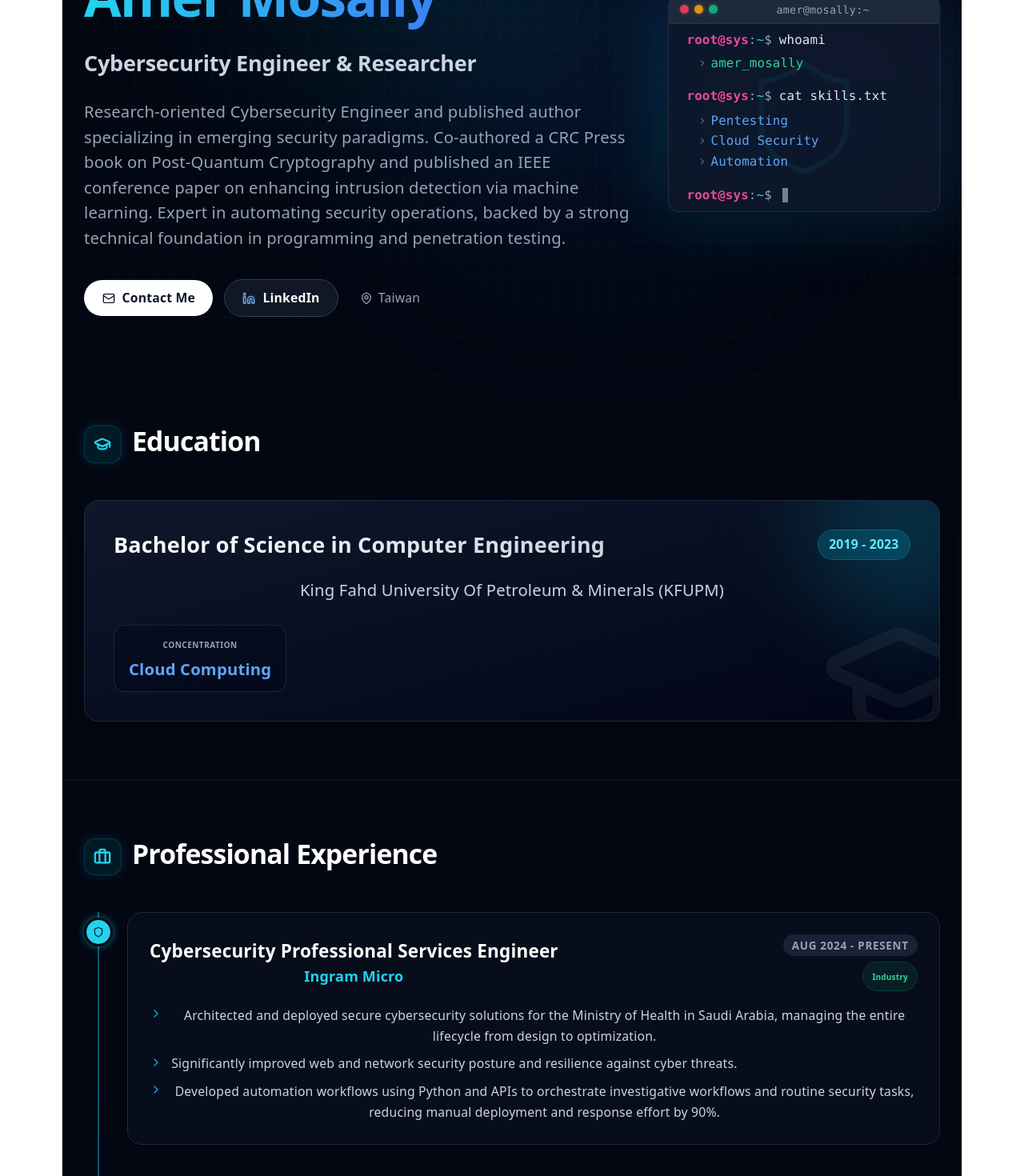
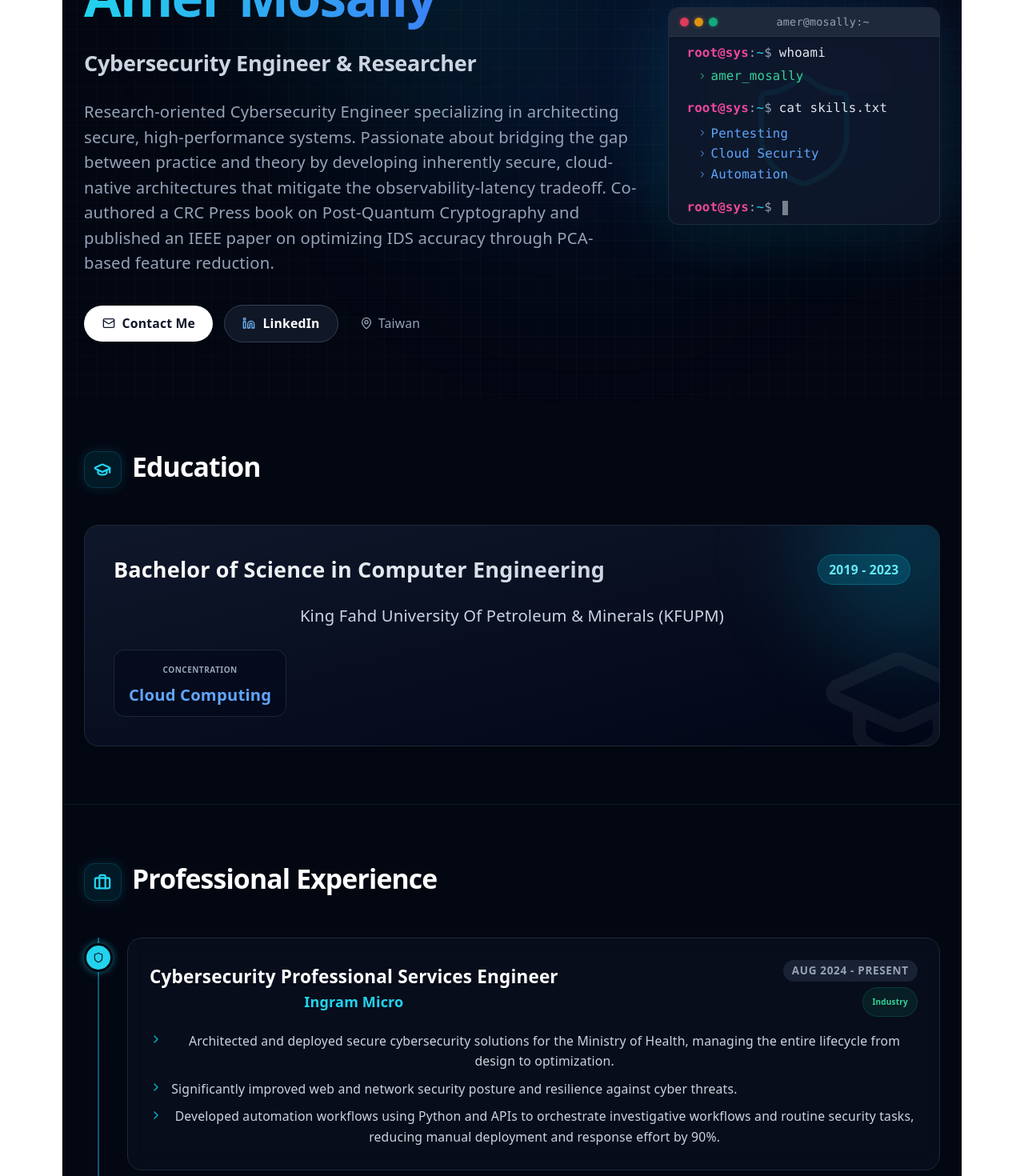
Before and after one commit to Amer-Mosally/Amer-Mosally.github.io, a React (Vite) app: page / in a window 1280 px wide. Shown: the part 300-1770 px from the top of the page at 80% size. Built offline with nearby package versions, Linux system fonts and the light colour scheme.

Commit message:
Update App.jsx

```diff
--- a/src/App.jsx
+++ b/src/App.jsx
@@ -31,7 +31,7 @@ const DATA = {
     phone: "+966590520182",
     linkedin: "https://www.linkedin.com/in/amer-mosally/",
     nationality: "Taiwanese",
-    summary: "Research-oriented Cybersecurity Engineer and published author specializing in emerging security paradigms. Co-authored a CRC Press book on Post-Quantum Cryptography and published an IEEE conference paper on enhancing intrusion detection via machine learning. Expert in automating security operations, backed by a strong technical foundation in programming and penetration testing."
+    summary: "Research-oriented Cybersecurity Engineer specializing in architecting secure, high-performance systems. Passionate about bridging the gap between practice and theory by developing inherently secure, cloud-native architectures that mitigate the observability-latency tradeoff. Co-authored a CRC Press book on Post-Quantum Cryptography and published an IEEE paper on optimizing IDS accuracy through PCA-based feature reduction."
   },
   education: [
     {
@@ -64,7 +64,7 @@ const DATA = {
       period: "Aug 2024 - Present",
       type: "Industry",
       bullets: [
-        "Architected and deployed secure cybersecurity solutions for the Ministry of Health in Saudi Arabia, managing the entire lifecycle from design to optimization.",
+        "Architected and deployed secure cybersecurity solutions for the Ministry of Health, managing the entire lifecycle from design to optimization.",
         "Significantly improved web and network security posture and resilience against cyber threats.",
         "Developed automation workflows using Python and APIs to orchestrate investigative workflows and routine security tasks, reducing manual deployment and response effort by 90%."
       ]
```
